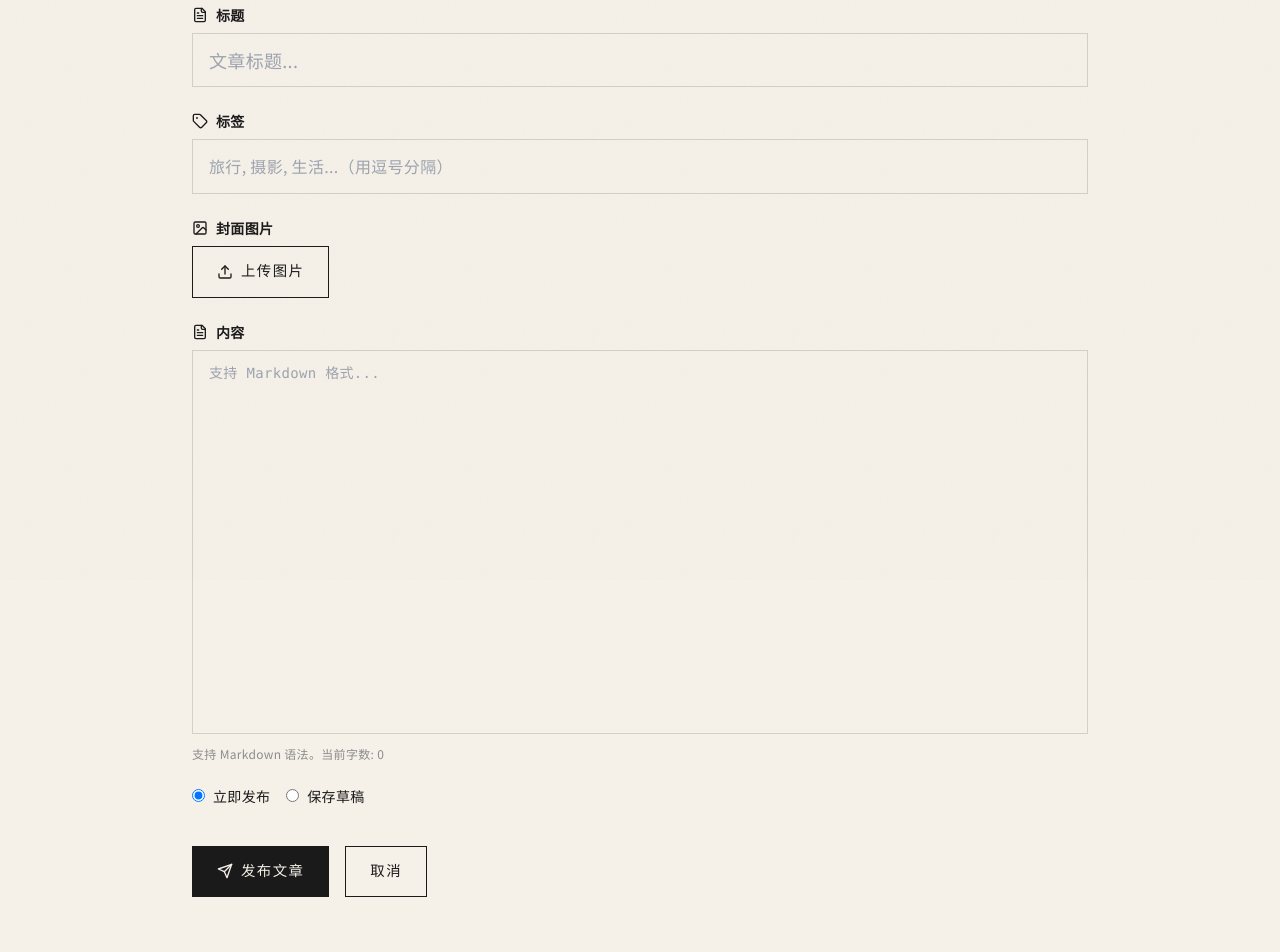
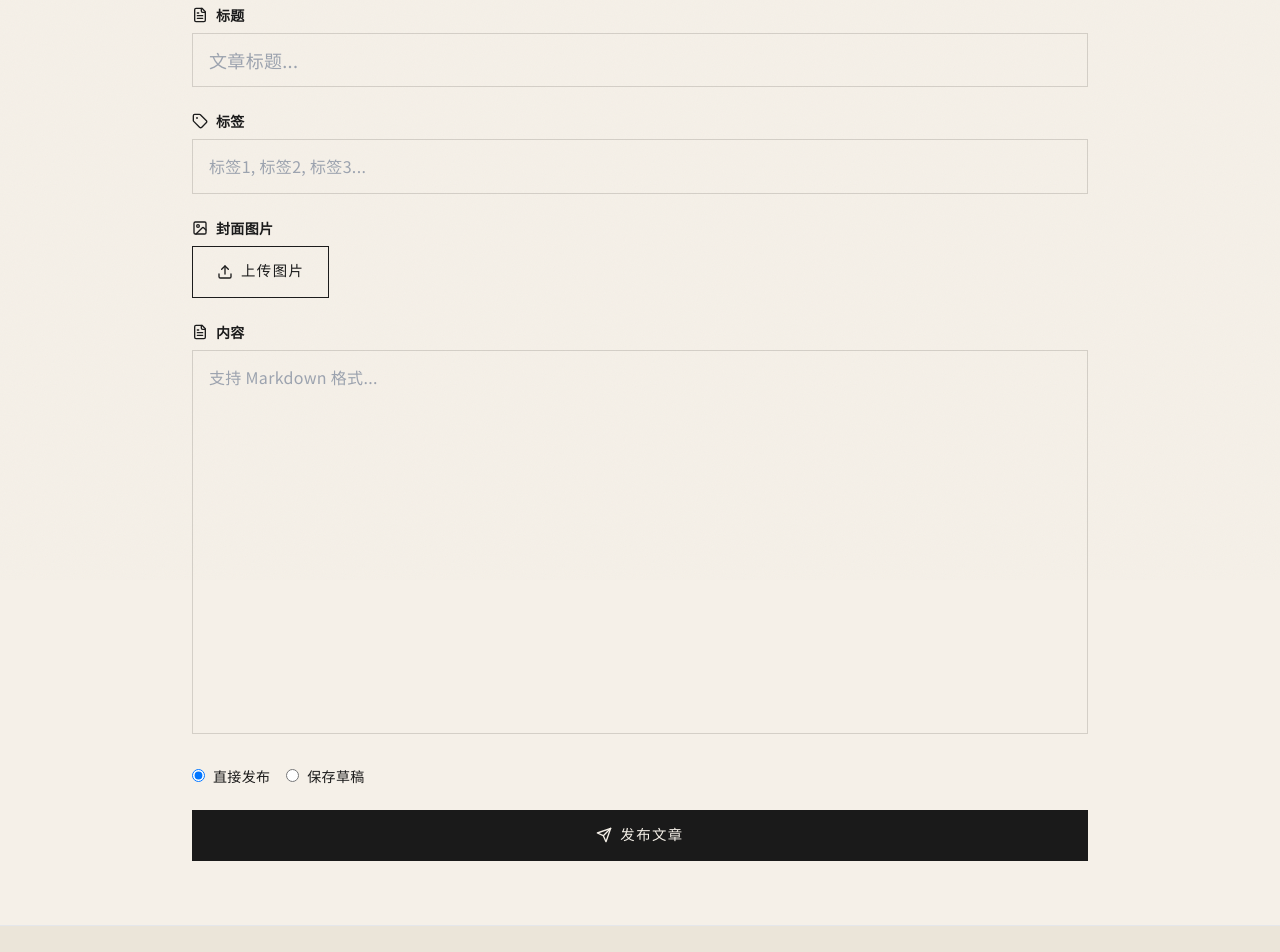
Before and after one commit to binchen6/binchen-blog, a Next.js app: page /write in a window 1280 px wide. Shown: the part 220-1172 px from the top of the page. Built offline with nearby package versions, Linux system fonts and the light colour scheme.

Commit message:
fix: add type assertions for res.json() in write page

```diff
--- a/app/write/page.tsx
+++ b/app/write/page.tsx
@@ -26,7 +26,7 @@ export default function WritePage() {
       const formData = new FormData();
       formData.append("file", file);
       const res = await fetch("/api/upload", { method: "POST", body: formData });
-      const data = await res.json();
+      const data = await res.json() as any;
       if (data.url) setCoverImage(data.url);
     } catch (error) {
       console.error("Upload error:", error);
@@ -58,7 +58,7 @@ export default function WritePage() {
         },
         body: JSON.stringify({ title, content, tags, coverImage, status }),
       });
-      const data = await res.json();
+      const data = await res.json() as any;
       if (data.post) {
         alert("发布成功！");
         router.push(`/blog/${data.post.slug}`);
@@ -101,7 +101,7 @@ export default function WritePage() {
                   <TagIcon size={16} />
                   <span>标签</span>
                 </label>
-                <input type="text" value={tags} onChange={(e) => setTags(e.target.value)} placeholder="旅行, 摄影, 生活...（用逗号分隔）" className="w-full" />
+                <input type="text" value={tags} onChange={(e) => setTags(e.target.value)} placeholder="标签1, 标签2, 标签3..." className="w-full" />
               </div>
               <div>
                 <label className="flex items-center space-x-2 text-sm font-semibold mb-2">
@@ -109,44 +109,39 @@ export default function WritePage() {
                   <span>封面图片</span>
                 </label>
                 <div className="flex items-center space-x-4">
-                  <button type="button" onClick={() => fileInputRef.current?.click()} className="btn-outline flex items-center space-x-2" disabled={uploading}>
+                  <button type="button" onClick={() => fileInputRef.current?.click()} disabled={uploading} className="btn-outline flex items-center space-x-2 disabled:opacity-50">
                     <Upload size={16} />
                     <span>{uploading ? "上传中..." : "上传图片"}</span>
                   </button>
                   {coverImage && (
-                    <div className="relative">
-                      <img src={coverImage} alt="Cover" className="h-16 w-24 object-cover rounded" />
-                      <button type="button" onClick={() => setCoverImage("")} className="absolute -top-2 -right-2 w-5 h-5 bg-cinnabar text-white rounded-full text-xs flex items-center justify-center">×</button>
+                    <div className="aspect-video w-32 h-20 overflow-hidden rounded-sm">
+                      <img src={coverImage} alt="封面" className="w-full h-full object-cover" />
                     </div>
                   )}
                 </div>
-                <input ref={fileInputRef} type="file" accept="image/*" onChange={handleImageUpload} className="hidden" />
+                <input type="file" ref={fileInputRef} onChange={handleImageUpload} accept="image/*" className="hidden" />
               </div>
               <div>
                 <label className="flex items-center space-x-2 text-sm font-semibold mb-2">
                   <FileText size={16} />
                   <span>内容</span>
                 </label>
-                <textarea value={content} onChange={(e) => setContent(e.target.value)} placeholder="支持 Markdown 格式..." className="w-full h-96 resize-none font-mono text-sm" required />
-                <p className="text-xs text-stone mt-1">支持 Markdown 语法。当前字数: {content.length}</p>
+                <textarea value={content} onChange={(e) => setContent(e.target.value)} placeholder="支持 Markdown 格式..." className="w-full h-96 resize-none" required />
               </div>
               <div className="flex items-center space-x-4">
                 <label className="flex items-center space-x-2">
-                  <input type="radio" value="published" checked={status === "published"} onChange={() => setStatus("published")} className="accent-ink" />
-                  <span className="text-sm">立即发布</span>
+                  <input type="radio" checked={status === "published"} onChange={() => setStatus("published")} />
+                  <span className="text-sm">直接发布</span>
                 </label>
                 <label className="flex items-center space-x-2">
-                  <input type="radio" value="draft" checked={status === "draft"} onChange={() => setStatus("draft")} className="accent-ink" />
+                  <input type="radio" checked={status === "draft"} onChange={() => setStatus("draft")} />
                   <span className="text-sm">保存草稿</span>
                 </label>
               </div>
-              <div className="flex items-center space-x-4 pt-4">
-                <button type="submit" disabled={publishing} className="btn-ink flex items-center space-x-2 disabled:opacity-50">
-                  <Send size={16} />
-                  <span>{publishing ? "发布中..." : "发布文章"}</span>
-                </button>
-                <button type="button" onClick={() => router.push("/blog")} className="btn-outline">取消</button>
-              </div>
+              <button type="submit" disabled={publishing} className="btn-ink w-full flex items-center justify-center space-x-2 disabled:opacity-50">
+                <Send size={16} />
+                <span>{publishing ? "发布中..." : "发布文章"}</span>
+              </button>
             </form>
           </motion.div>
         </div>
```
